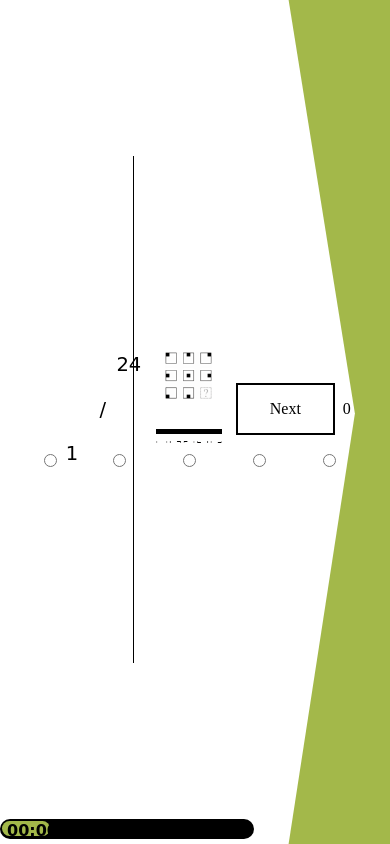
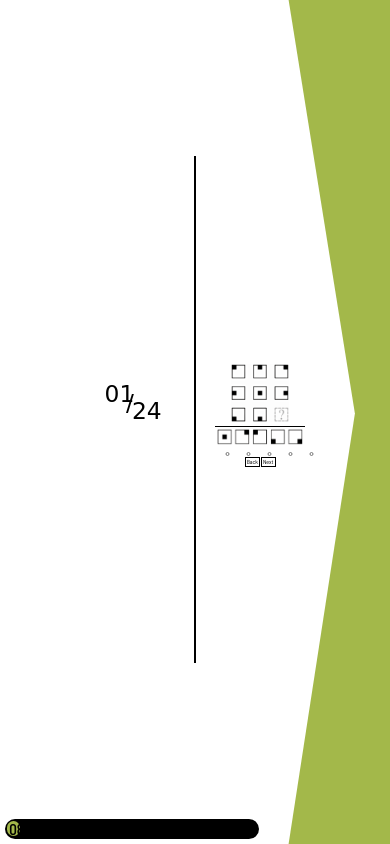
Before and after one commit to mihaighe/quiz, a plain HTML site: page index.html in a window 390 px wide. Drawn offline with Linux system fonts and the light colour scheme; a web font is replaced by a local one.

Commit message:
Timer, responsive layout, buttons

```diff
--- a/index.html
+++ b/index.html
@@ -19,8 +19,15 @@
         </div>
         <div class="line"></div>
         <div class="small-container">
+          <div class="questions">
+            <div class="img-question-container">
               <img class="img-question" id="img-question" />
+            </div>
+            <div class="img-answers-container">
               <img class="img-answers" id="img-answers" />
+            </div>
+          </div>
+          <div class="my-selection">
             <div class="radio">
               <input type="radio" class="answer" id="a" name="answer" />
               <input type="radio" class="answer" id="b" name="answer" />
@@ -28,17 +35,15 @@
               <input type="radio" class="answer" id="d" name="answer" />
               <input type="radio" class="answer" id="e" name="answer" />
             </div>
+            <div class="my-buttons">
+              <button class="raise" id="back">Back</button>
+              <button class="raise" id="next">Next</button>
             </div>
-        <button class="raise" id="next">Next</button>
-        <div id="score"></div>
           </div>
-
+        </div>
+      </div>
       <div class="down">
-        <div
-          class="progress-bar"
-          style="--width: 100"
-          data-label="00:00"
-        ></div>
+        <div class="progress-bar" style="--width: 100" data-label="08:00"></div>
       </div>
     </div>
   </body>
--- a/script.js
+++ b/script.js
@@ -1,9 +1,12 @@
 const questionImage = document.getElementById("img-question");
 const answersImage = document.getElementById("img-answers");
 const currentQuestion = document.getElementById("current-question");
-const button = document.getElementById("next");
-const scoreElement = document.getElementById("score");
+const nextButton = document.getElementById("next");
+const backButton = document.getElementById("back");
 
+// const scoreElement = document.getElementById("score");
+const time = document.querySelector("[data-label]");
+const progressBar = document.getElementsByClassName("progress-bar")[0];
 
 const CORRECT_ANSWERS = [
   undefined,
@@ -35,9 +38,11 @@ const CORRECT_ANSWERS = [
 
 let questionNumber = 1;
 let score = 0;
+timeLeft = 480;
+
 loadQuestion();
 
-button.addEventListener("click", function () {
+nextButton.addEventListener("click", function () {
   if (questionNumber < 24) {
     getAnswer();
     questionNumber++;
@@ -45,11 +50,30 @@ button.addEventListener("click", function () {
   }
 });
 
+backButton.addEventListener("click", function () {
+  if (questionNumber > 1) {
+    getAnswer();
+    questionNumber--
+    loadQuestion();
+  }
+});
+
+
+
+
+function loadQuestion() {
+  questionImage.src = `/img/question${questionNumber}.png`;
+  answersImage.src = `/img/answers${questionNumber}.png`;
+  currentQuestion.innerText =
+    questionNumber < 10 ? `0${questionNumber}` : questionNumber;
+  // scoreElement.innerText = score;
+}
+
 function checkAnswer(id) {
   console.log(questionNumber);
-  if (id == CORRECT_ANSWERS[questionNumber]) {
-    score++;
-  }
+  // if (id == CORRECT_ANSWERS[questionNumber]) {
+  //   score++;
+  // }
 }
 
 function getAnswer() {
@@ -66,21 +90,29 @@ function getAnswer() {
   });
 }
 
-function loadQuestion() {
-  questionImage.src = `/img/question${questionNumber}.png`;
-  answersImage.src = `/img/answers${questionNumber}.png`;
-  currentQuestion.innerText = questionNumber;
-  scoreElement.innerText = score;
-}
+const myInterval = setInterval(() => {
+  const computedStyle = getComputedStyle(progressBar);
+  const width = parseFloat(computedStyle.getPropertyValue("--width"));
+  progressBar.style.setProperty("--width", width - 0.1);
 
-const progressBar = document.getElementsByClassName("progress-bar")[0];
+  if (width < 0.1) {
+    clearInterval(myInterval);
+  }
+}, 500);
 
-const goat = setInterval(() => {
-  const computedStyle = getComputedStyle(progressBar);
-  const width = parseFloat(computedStyle.getPropertyValue("--width")) || 0;
-  progressBar.style.setProperty("--width", width - 0.1);
-  console.log(width);
-  if (width < 0.1) {
-    clearInterval(goat);
+const timeInterval = setInterval(() => {
+  timeLeft = timeLeft - 1;
+
+  minute = Math.floor(timeLeft / 60);
+  second = Math.floor(timeLeft % 60);
+
+  if (second < 10) {
+    second = `0${second}`;
   }
-}, 5);
+
+  time.attributes[2].nodeValue = `0${minute}:${second}`;
+
+  if (timeLeft < 1) {
+    clearInterval(timeInterval);
+  }
+}, 1000);
--- a/style.css
+++ b/style.css
@@ -1,4 +1,5 @@
 @import url("https://fonts.googleapis.com/css2?family=Fredericka+the+Great&display=swap");
+@import url("https://fonts.googleapis.com/css2?family=Barlow+Semi+Condensed&display=swap");
 
 @keyframes blink {
   0% {
@@ -62,7 +63,6 @@ body {
   height: 100%;
   width: 100%;
   position: absolute;
-  /* z-index: -1; */
 }
 
 .white-container {
@@ -85,13 +85,17 @@ body {
 .progress-bar {
   width: 65%;
   height: 80%;
-  background-color: black;
+  margin-left: 5px;
   border-radius: 20px;
-  color: black;
-  font-family: "Fredericka the Great", cursive;
-  font-weight: bold;
+
   display: flex;
   align-items: center;
+
+  background-color: black;
+  color: black;
+  font-size: 1.75vh;
+  font-family: "Barlow Semi Condensed", sans-serif;
+  font-weight: bolder;
 }
 
 .progress-bar::before {
@@ -100,26 +104,28 @@ body {
 
   display: flex;
   flex-direction: column;
+  justify-content: center;
   position: relative;
 
   height: 75%;
-  padding-left: 5px;
+  padding-left: 0.5vw;
   left: 2px;
 
-  min-width: 48px;
-  max-width: calc(100% - 1em);
+  min-width: 3.3vw;
+  max-width: calc(100% - 5px);
 
   animation: blink 60s infinite;
   border-radius: 20px;
 }
 
 .small-container {
+  width: 25%;
+  padding-top: 25%;
+  position: relative;
   display: flex;
   flex-direction: column;
   align-items: center;
   justify-content: center;
-  width: 20vw;
-  height: 40vh;
 }
 
 .line {
@@ -129,61 +135,113 @@ body {
   height: 60vh;
 }
 
-.img-question {
-  width: 12vw;
-  height: 12vw;
-}
-
-.img-answers {
-  padding-top: 7px;
-  border-top: 5px solid black;
-  margin: 30px;
-  margin-bottom: 8px;
-  width: 17vw;
-  height: 3.7vw;
-}
-
 .numbers {
   font-family: "Fredericka the Great", cursive;
-  font-size: 5vw;
+  position: absolute;
+  top: 0;
+  left: 0;
+  bottom: 0;
+  right: 0;
+  font-size: 6vw;
 }
 
 .current {
   position: relative;
-  top: 8vh;
+  top: 5vw;
+  left: 6vw;
 }
 
 .slash {
   position: relative;
-  left: 4vh;
+  left: 11.5vw;
 }
 
 .total {
   position: relative;
-  left: 6vh;
-  bottom: 8vh;
+  bottom: 5vw;
+  left: 13vw;
+}
+
+.questions {
+  position: absolute;
+  top: 0;
+  left: 0;
+  bottom: 0;
+  right: 0;
+  display: flex;
+  flex-direction: column;
+  align-items: center;
+  justify-content: center;
+  height: 90%;
+}
+
+.my-selection {
+  height: 10%;
+}
+
+.img-question-container {
+  display: flex;
+  justify-content: center;
+  align-items: center;
+  height: 16vw;
+  width: 16vw;
+}
+
+.img-question {
+  width: 15vw;
+}
+
+.img-answers-container {
+  margin-top: 0.5vw;
+  border-top: 0.3vw solid black;
+  display: flex;
+  flex-direction: column;
+  justify-content: center;
+  align-items: center;
+  text-align: center;
+  width: 23vw;
+  height: 5vw;
+}
+
+.img-answers {
+  width: 22vw;
+
+  padding-top: 0.5vw;
 }
 
 .radio {
-  width: 300px;
+  width: 22.7vw;
   display: flex;
   justify-content: space-between;
 }
 
-.raise:hover,
-.raise:focus {
+input[type="radio"] {
+  border: 0px;
+  width: 100%;
+  height: 1.1vw;
+  cursor: pointer;
+}
+
+.my-buttons {
+  display: flex;
+  justify-content: center;
+}
+
+button {
+  font-family: "Barlow Semi Condensed", sans-serif;
+  font-size: 1.5vw;
+  padding: 0.3vw;
+  margin: 0.1vw;
+  background: none;
+  border: 0.2vw solid;
+  line-height: 1;
+  transition: 0.25s;
+  border-color: black;
+  user-select: none;
+}
+
+.raise:hover {
   box-shadow: 0 0.5em 0.5em -0.4em black;
   transform: translateY(-0.25em);
   outline: 0;
 }
-
-button {
-  background: none;
-  border: 2px solid;
-  font: inherit;
-  line-height: 1;
-  margin: 0.5em;
-  padding: 1em 2em;
-  transition: 0.25s;
-  border-color: black;
-}
```
Also changed, not shown: test.css (deleted, +0 -135 lines). Lines whose indentation alone changed are shown as unchanged.
